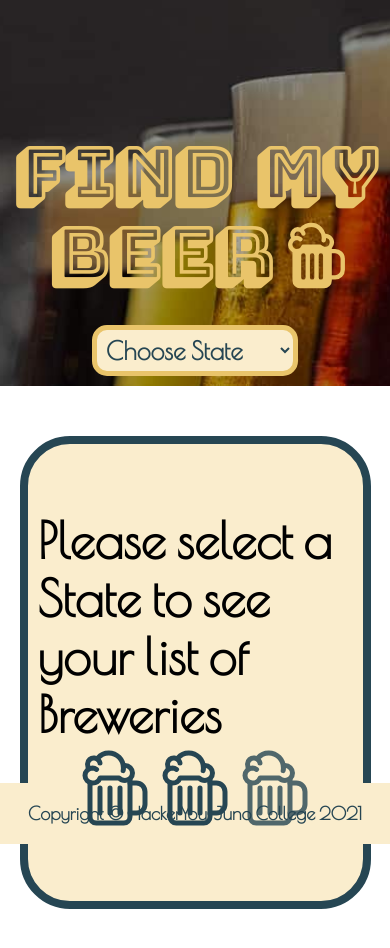
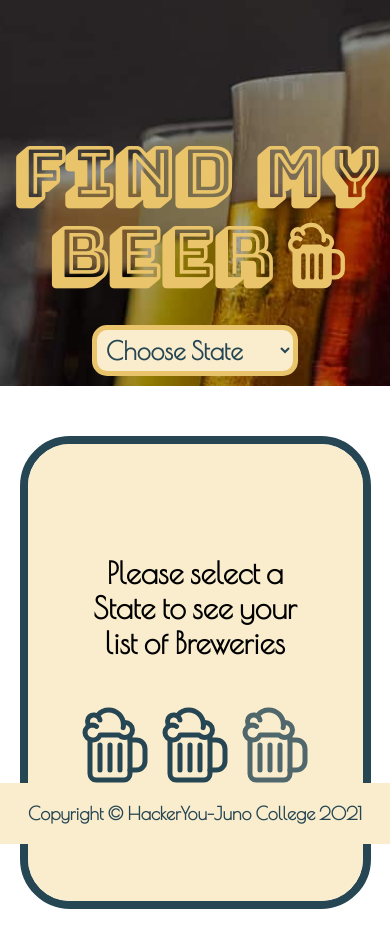
Before and after one commit to SerjQazi/find-my-beer-porject-3, a React (Create React App) app: page / in a window 390 px wide. Shown: the top 948 px of the page. Built offline with nearby package versions, Linux system fonts and the light colour scheme; no server answers; a web font is replaced by a local one.

Commit message:
adjusted welcome page for phone

```diff
--- a/src/styles/_welcomePage.scss
+++ b/src/styles/_welcomePage.scss
@@ -5,17 +5,20 @@
   flex-direction: column;
   align-items: center;
   justify-content: center;
+  padding: 50px;
 }
 
 .welcomeTxt {
   font-family: 'Poiret One', cursive;
   font-weight: bold;
   letter-spacing: 15%;
+  text-align: center;
   font-size: 5rem;
 }
 
 .welcomeIcon {
   display: flex;
+  margin-top: 40px;
 }
 
 .iconOne,
@@ -61,3 +64,9 @@
   75% { opacity: 1; }
   100% {opacity: 1; }
 }
+
+@media (max-width: 600px) {
+  .welcomeTxt {
+    font-size: 3rem;
+  }
+}
--- a/src/styles/styles.scss
+++ b/src/styles/styles.scss
@@ -211,4 +211,7 @@ span {
   .mainContainer {
     width: calc(100% / 1 - 20px);
   }
+  .welcomeTxt {
+    font-size: 3rem;
+  }
 }
```
